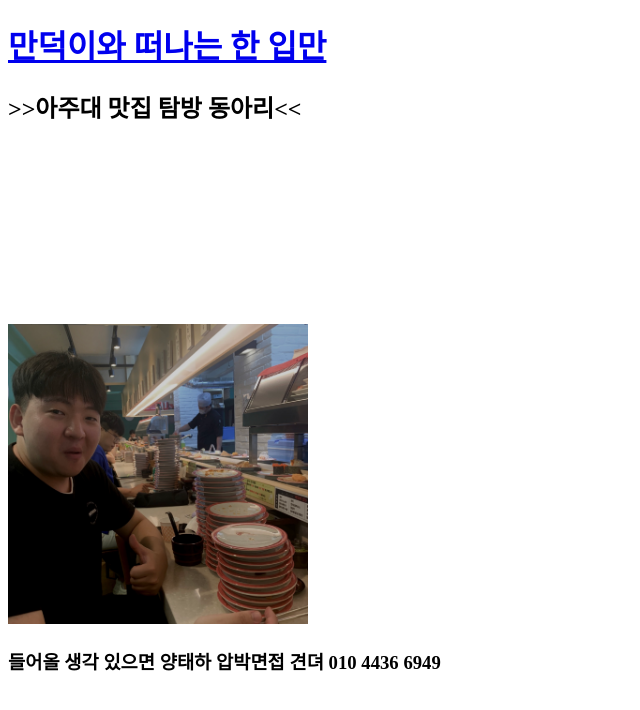
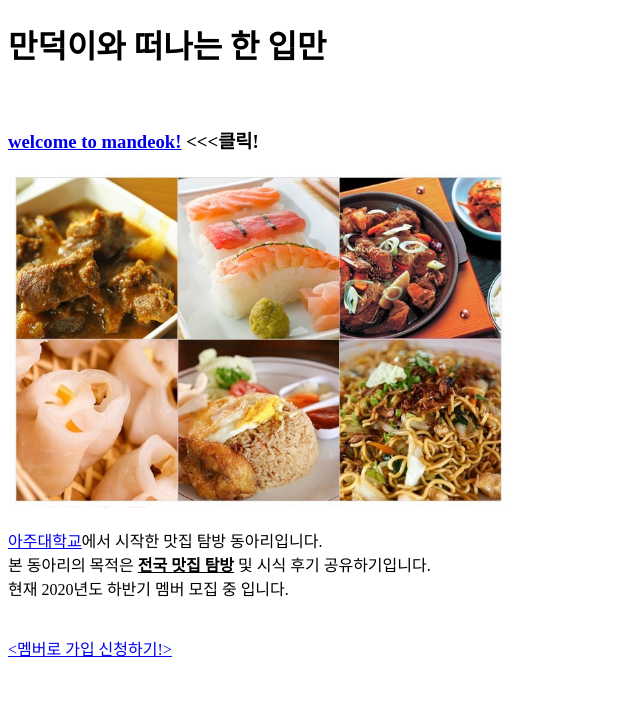
Before and after one commit to dodogo2/yumyumclub, a plain HTML site: page index.html in a window 1280 px wide. Shown: the whole page, without its empty margins (0-640 px from the left). Drawn offline with Linux system fonts and the light colour scheme.

Commit message:
change name

```diff
--- a/index.html
+++ b/index.html
@@ -1,12 +1,17 @@
 <!DOCTYPE html>
-<html> <head>
-  <meta charset="utf-8">
-  <title>yumyum-club</title>
-</head>
-<body>   <h1><a href="1.html">만덕이와 떠나는 한 입만</a></h1>
-  <h2>>>아주대 맛집 탐방 동아리<<</h2>
-<p style="margin-top:200px;" ><img src="t.jpg" width="300">
-  <h3>들어올 생각 있으면 양태하 압박면접 견뎌
-  010 4436 6949 </h3> </p>
-  </body>
+<html>
+  <head>
+    <meta charset="utf-8">
+    <title>yumyum-club</title>
+  </head>
+  <body>
+  <h1>만덕이와 떠나는 한 입만</h1>
+  <br> <h3> <a href="2.html">welcome to mandeok!</a> <<<클릭! </h3>
+  <img src="food.jpg" width="500">
+  <p><a href="https://www.ajou.ac.kr/kr/index.do" target="_blank" title="만덕이학교 공식 홈페이지">아주대학교</a>에서 시작한 맛집 탐방 동아리입니다.<br>
+      본 동아리의 목적은 <strong><u>전국 맛집 탐방</u></strong> 및 시식 후기 공유하기입니다.<br>
+      현재 2020년도 하반기 멤버 모집 중 입니다.<br>
+      <br> <br> <a href="index.html"><멤버로 가입 신청하기!></a>
+       </p>
+        </body>
 </html>
```
Also changed, not shown: 4.html (added, +12 -0 lines).
